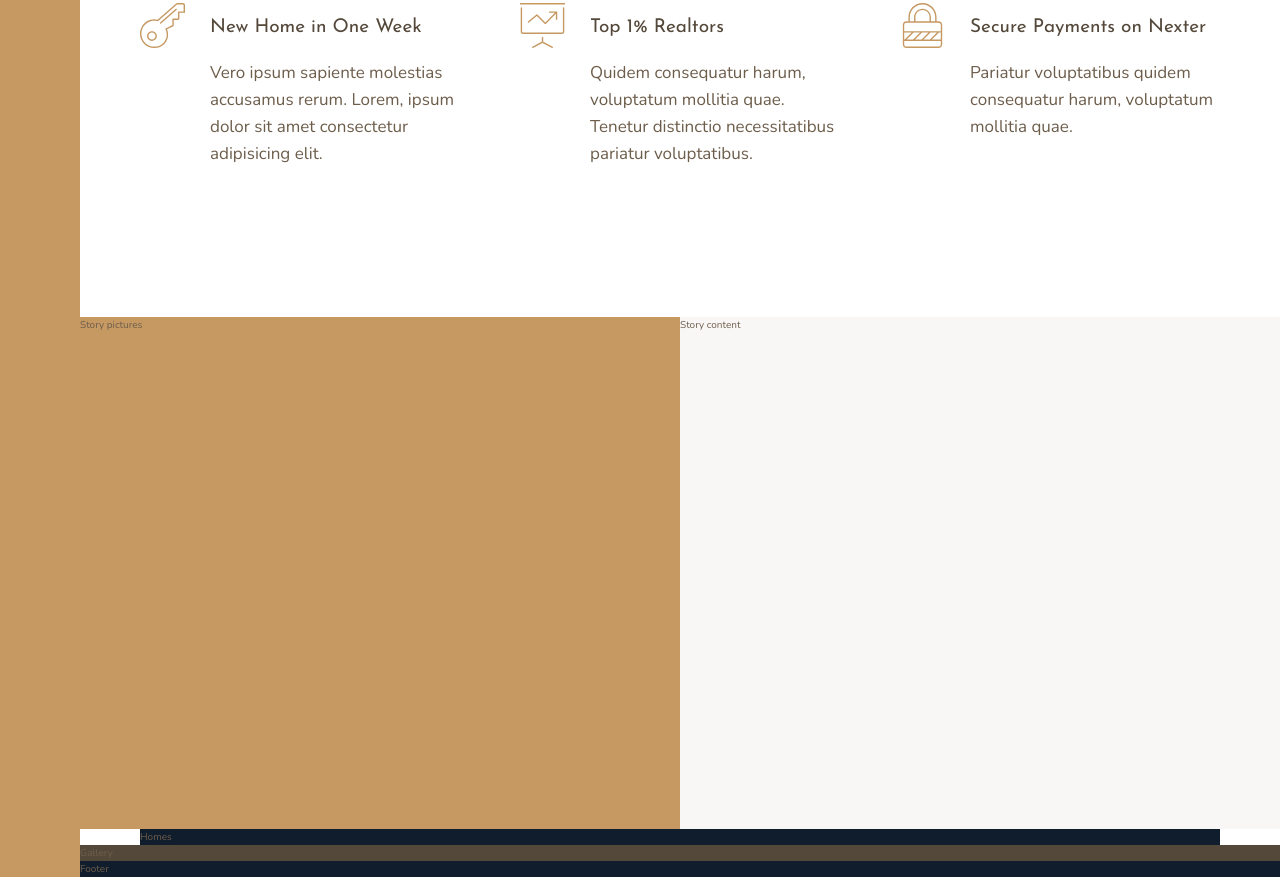
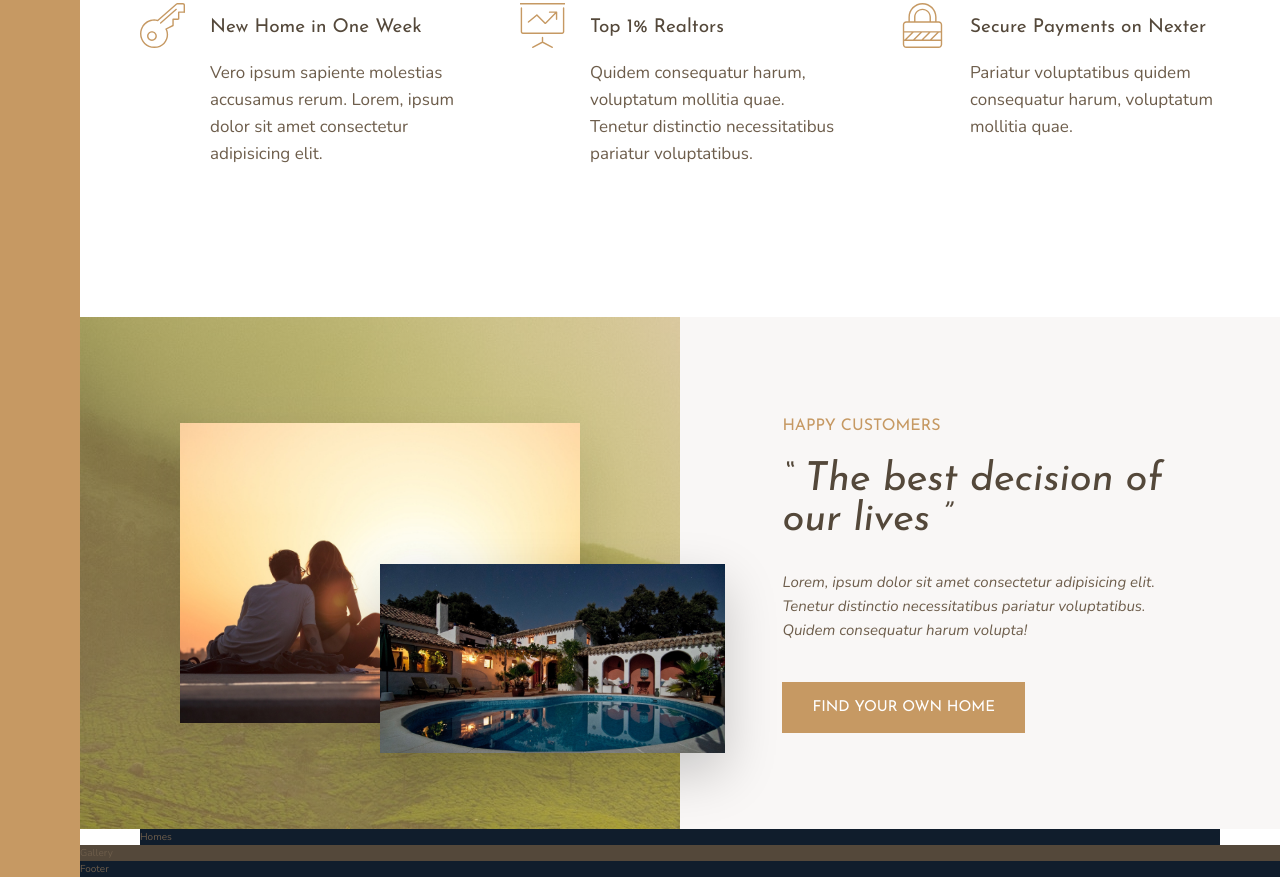
Before and after one commit to shard520/Nexter-CSS, a website: page index.html in a window 1280 px wide. Shown: the part 991-1868 px from the top of the page. Drawn offline with nearby package versions, Linux system fonts and the light colour scheme.

Commit message:
Build story section with overlapping images on a 6x6 grid. Add utility classes for margins to make headings reuseable.

```diff
--- a/index.html
+++ b/index.html
@@ -87,11 +87,17 @@
         </section>
 
         <div class="story__pictures">
-            Story pictures
+            <img src="./img/story-1.jpeg" alt="Couple with new house" class="story__img--1">
+            <img src="./img/story-2.jpeg" alt="New house" class="story__img--2">
         </div>
 
         <div class="story__content">
-            Story content
+            <h3 class="heading-3 mb-sm">Happy Customers</h3>
+            <h2 class="heading-2 heading-2--dark mb-md">&ldquo; The best decision of our lives &rdquo;</h2>
+            <p class="story__text">
+                Lorem, ipsum dolor sit amet consectetur adipisicing elit. Tenetur distinctio necessitatibus pariatur voluptatibus. Quidem consequatur harum volupta!
+            </p>
+            <button class="btn">Find your own home</button>
         </div>
 
         <section class="homes">
--- a/sass/_story.scss
+++ b/sass/_story.scss
@@ -2,10 +2,38 @@
 	&__pictures {
 		background-color: $color-primary;
 		grid-column: full-start / col-end 4;
+		background-image: linear-gradient(rgba($color-primary, .5), rgba($color-primary, .5)), url(../img/back.jpg);
+		display: grid;
+		grid-template: repeat(6, 1fr) / repeat(6, 1fr);
+		align-items: center;
+	}
+
+	&__img--1 {
+		width: 100%;
+		grid-area: 2 / 2 / 6 / 6;
+		box-shadow: 0 2rem 5rem rgba(#000, .1);
+	}
+
+	&__img--2 {
+		width: 115%;
+		grid-area: 4 / 4 / 6 / 7;
+		z-index: 20;
+		box-shadow: 0 2rem 5rem rgba(#000, .2);
 	}
 
 	&__content {
 		background-color: $color-grey-light-1;
 		grid-column: col-start 5 / full-end;
+		padding: 6rem 8vw;
+		display: flex;
+		flex-direction: column;
+		justify-content: center;
+		align-items: flex-start;
+	}
+
+	&__text {
+		font-size: 1.5rem;
+		font-style: italic;
+		margin-bottom: 4rem;
 	}
 }
--- a/sass/_typography.scss
+++ b/sass/_typography.scss
@@ -9,16 +9,47 @@
 
 .heading-2 {
 	@extend %heading;
+	font-size: 4rem;
+	font-style: italic;
+	line-height: 1;
+
+	&--light { color: $color-grey-light-1; }
+	&--dark { color: $color-grey-dark-1; }
 }
 
 .heading-3 {
 	@extend %heading;
+	font-size: 1.6rem;
+	color: $color-primary;
+	text-transform: uppercase;
 }
 
 .heading-4 {
 	@extend %heading;
 	font-size: 1.9rem;
 
-	&--light { color: $color-grey-light-1 }
-	&--dark { color: $color-grey-dark-1 }
+	&--light { color: $color-grey-light-1; }
+	&--dark { color: $color-grey-dark-1; }
 }
+
+.btn {
+	background-color: $color-primary;
+	color: #fff;
+	border: none;
+	border-radius: 0;
+	font-family: $font-display;
+	font-size: 1.5rem;
+	text-transform: uppercase;
+	padding: 1.8rem 3rem;
+	cursor: pointer;
+	transition: all .2s;
+
+	&:hover {
+		background-color: $color-primary-dark;
+	}
+}
+
+.mb-sm { margin-bottom: 2rem; }
+.mb-md { margin-bottom: 3rem; }
+.mb-lg { margin-bottom: 4rem; }
+.mb-hg { margin-bottom: 8rem; }
```
Also changed, not shown: img/text.txt (deleted, +0 -18 lines), css/main.css, 1 other file.
